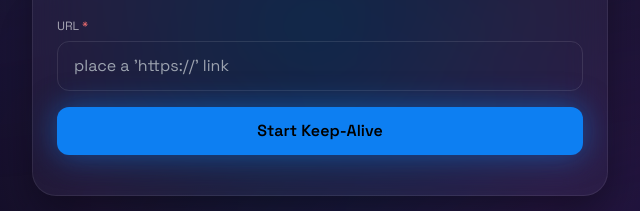
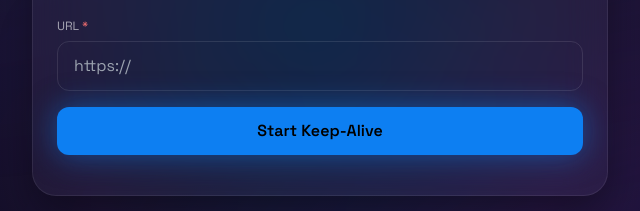
Before and after one commit to Shashankxingh/UpWatch, a website: page index.html in a window 1280 px wide. Shown: the part 368-579 px from the top of the page, 320-960 px from the left. Drawn offline with nearby package versions, Linux system fonts and the light colour scheme.

Commit message:
Update index.html

```diff
--- a/index.html
+++ b/index.html
@@ -137,7 +137,7 @@ body {
       </label>
       <input
         id="monitor-url"
-        placeholder="place a 'https://' link"
+        placeholder="https://"
         class="mt-1 w-full bg-transparent border border-white/10 rounded-xl px-4 py-3 outline-none focus:border-primary"
       />
     </div>
```
